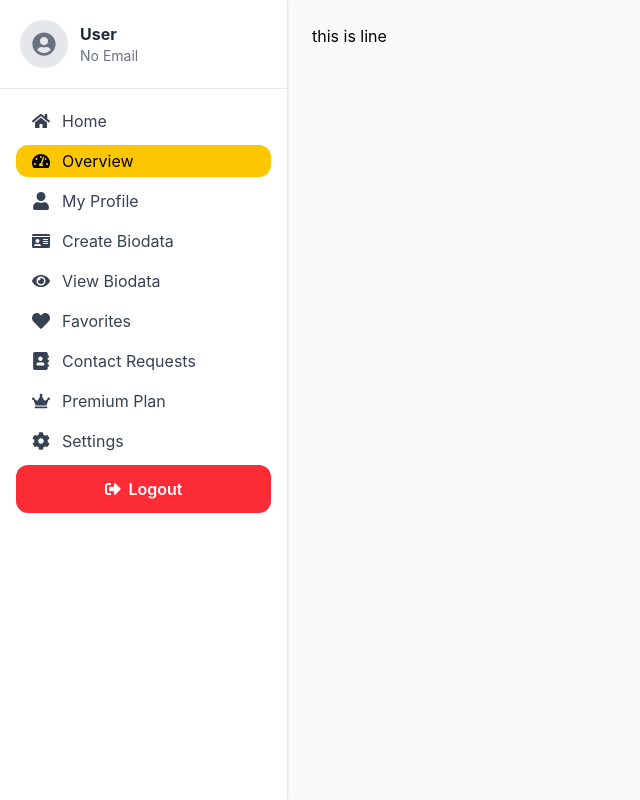
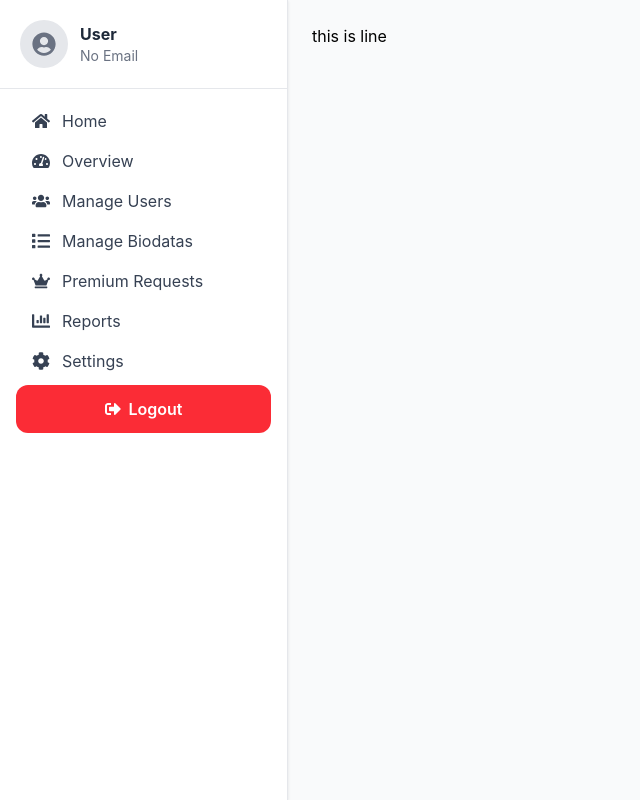
Before and after one commit to MH-liton-360/matrimony, a React (Vite) app: page /dashboard/overview in a window 1280 px wide. Shown: the whole page, without its empty margins (0-640 px from the left). Built offline with nearby package versions, Linux system fonts and the light colour scheme; no server answers.

Commit message:
Admin overview

```diff
--- /dev/null
+++ b/src/Components/Dashboards/Menus/Admin/Overview/Overview.jsx
@@ -0,0 +1,10 @@
+
+const Overview = () => {
+    return (
+        <div>
+            <h1>This is Overview</h1>
+        </div>
+    );
+};
+
+export default Overview;
--- a/src/layouts/Dashboard/Dashboard.jsx
+++ b/src/layouts/Dashboard/Dashboard.jsx
@@ -5,8 +5,8 @@ import { Outlet } from "react-router-dom";
 import { useContext } from "react";
 import { AuthContext } from "../../context/AuthContext";
 
-const Dashboard = ({ role }) => {
-    // const role = "admin";
+const Dashboard = () => {
+    const role = "admin";
     const { user, logOut } = useContext(AuthContext);
 
     const menus = role === "admin" ? adminMenu : userMenu;
```
